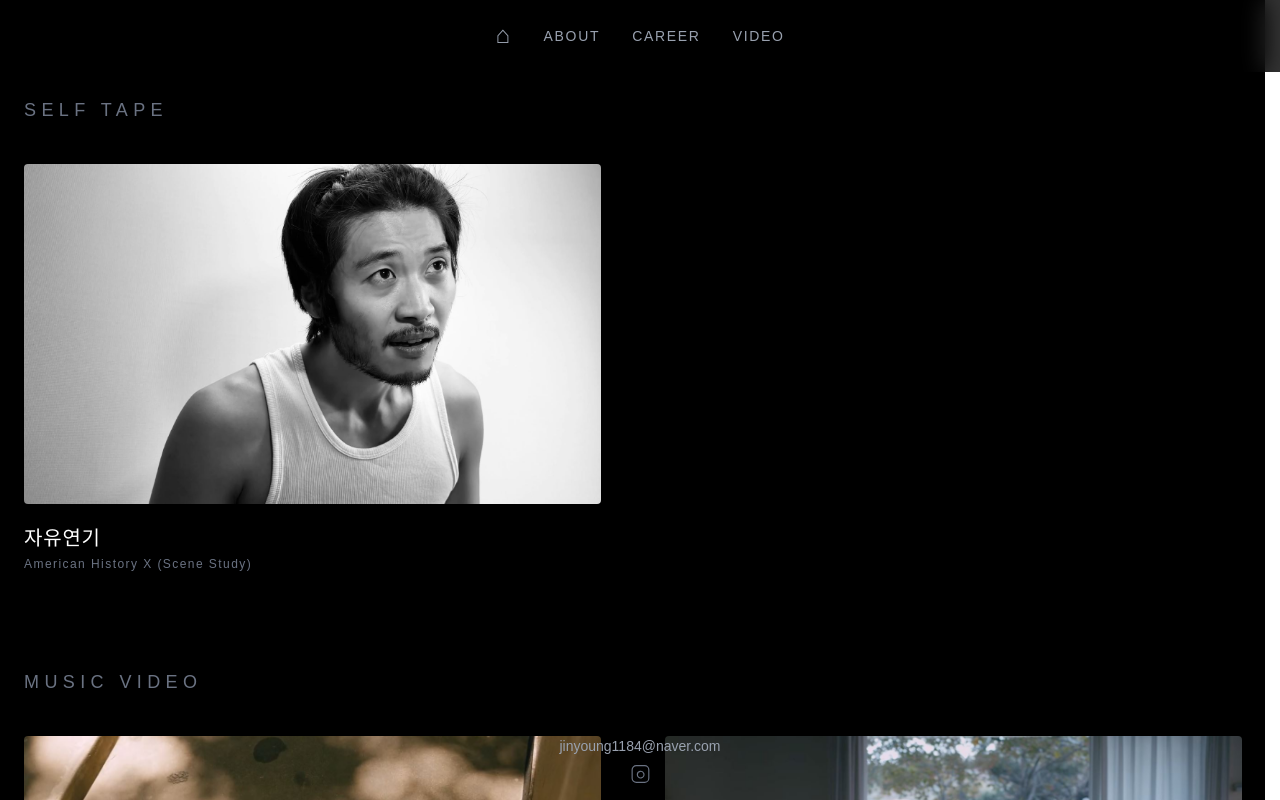
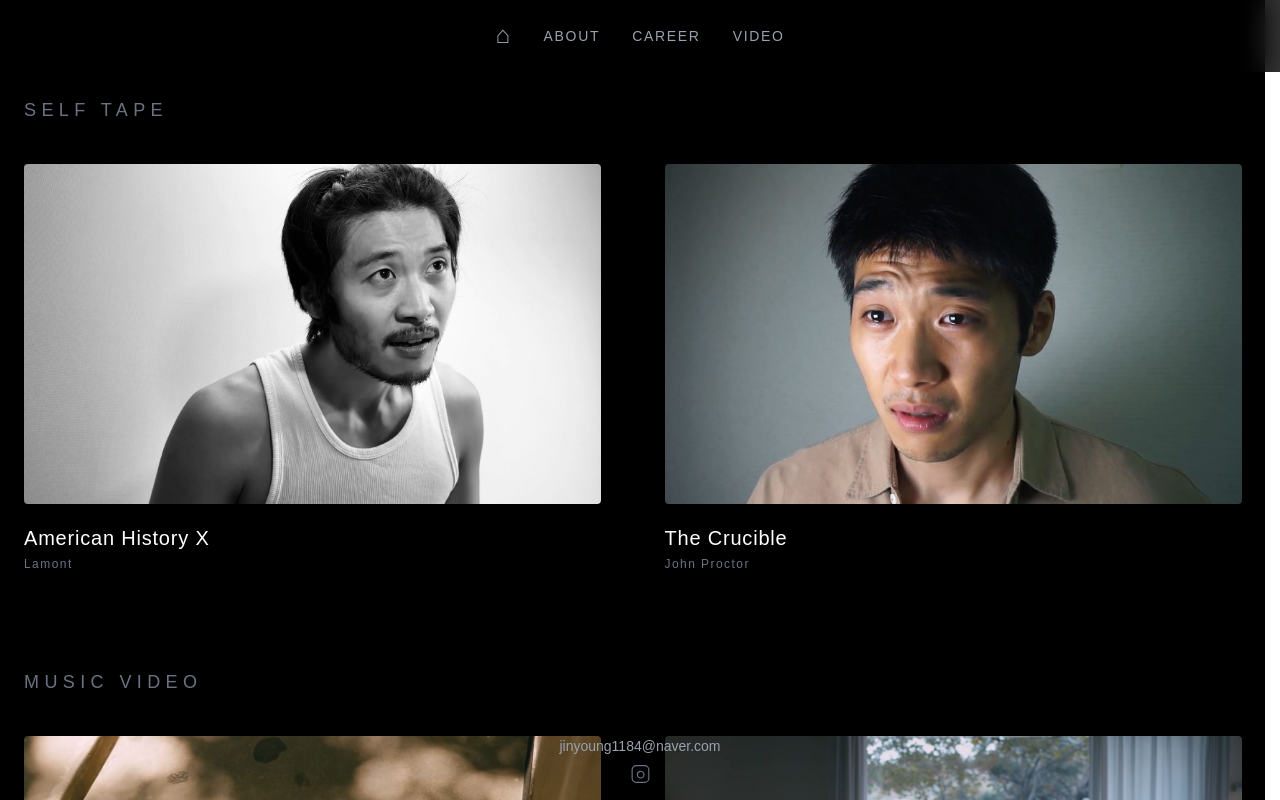
Before and after one commit to jinyoung1184/actor-portfolio, a Next.js app: page /video in a window 1280 px wide. Shown: the top 800 px of the page. Built offline with nearby package versions, Linux system fonts and the light colour scheme.

Commit message:
add the crucible self tape

```diff
--- a/app/video/page.tsx
+++ b/app/video/page.tsx
@@ -14,10 +14,17 @@ const sections = [
   title: "SELF TAPE",
   videos: [
     {
-        title: "자유연기",
-        subtitle: "American History X (Scene Study)",
+      title: "American History X",
+      subtitle: "Lamont",
       youtubeId: "Xz145KCX-js",
       thumbnail: "/video/free1.JPG",
+    },
+
+    {
+      title: "The Crucible",
+      subtitle: "John Proctor",
+      youtubeId: "2gEXSGDBvWU",
+      thumbnail: "/video/crucible.JPG",
     },
   ],
 },
```
Also changed, not shown: public/video/crucible.JPG (added). Lines whose indentation alone changed are shown as unchanged.
